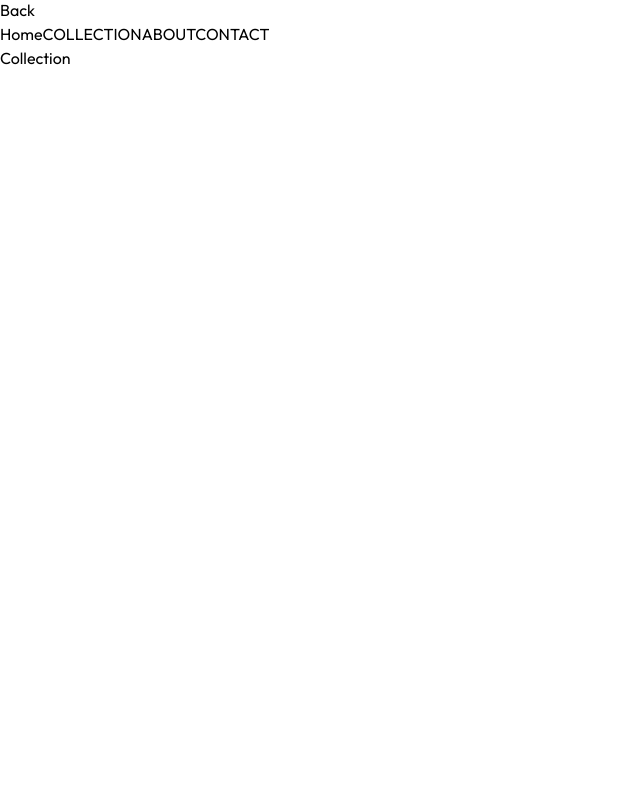
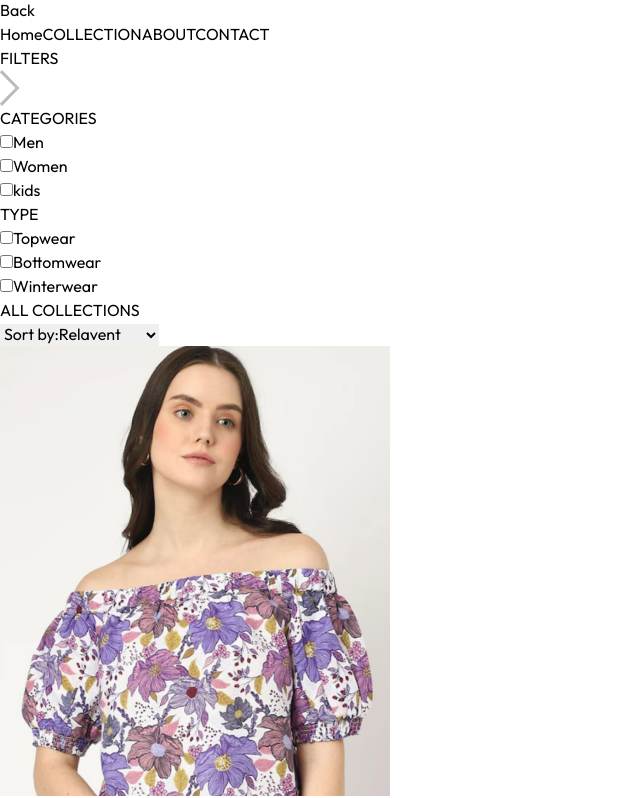
Before and after one commit to MohamedAmr23/forever-e-commerce, a React (Vite) app: page /collection in a window 1280 px wide. Shown: the part 476-1274 px from the top of the page, without its empty margins (0-640 px from the left). Before the commit the page ends 800 px from the top, so only its background shows below. Built offline with nearby package versions, Linux system fonts and the light colour scheme.

Commit message:
subscribe,footer-and-category-page

```diff
--- /dev/null
+++ b/src/components/Footer.jsx
@@ -0,0 +1,36 @@
+import {assetsFront} from '../assets/frontend_assets/assets.js'
+const Footer = () => {
+  return (
+    <div>
+        <div className='flex flex-col sm:grid grid-cols-[3fr_1fr_1fr] gap-14 my-10 mt-20 text-sm'>
+            <div >
+                <img src={assetsFront.logo} className='w-32 mb-5'/>
+                <p className='text-gray-600 w-full md:w-2/3'>Lorem Ipsum is simply dummy text of the printing and typesetting industry. Lorem Ipsum has been the  standard dummy text ever since the 1500s, when an unknown printer took a galley of type and scrambled it to make a type specimen book.</p>
+            </div>
+            <div>
+                <p className='text-xl font-medium mb-5'>COMPANY</p>
+                <ul className='flex flex-col gap-1 text-gray-600'>
+                    <li>Home</li>
+                    <li>About us</li>
+                    <li>Delivery</li>
+                    <li>Privacy policy</li>
+                </ul>
+            </div>
+            <div >
+                <p className='text-xl font-medium mb-5'>GET IN TOUCH</p>
+                <ul className='flex flex-col gap-1 text-gray-600'>
+                    <li>+1-000-000-0000</li>
+                    <li>greatstackdev@gmail.com</li>
+                    <li><a target='_blank' href='https://www.facebook.com/profile.php?id=100030906974430'>FaceBook</a></li>
+                </ul>
+            </div>
+        </div>
+        <div>
+            <hr/>
+            <p className='py-5 text-sm text-center'>Copyright 2024@ Mohamed Amr - All Right Reserved.</p>
+        </div>
+    </div>
+  )
+}
+
+export default Footer
--- a/src/components/MainLayout.jsx/MainLayout.jsx
+++ b/src/components/MainLayout.jsx/MainLayout.jsx
@@ -1,12 +1,14 @@
 import  { Fragment } from 'react'
 import { Outlet } from 'react-router-dom'
 import Navbar from '../navbar/Navbar.jsx'
+import Footer from '../Footer.jsx'
 
 const MainLayout = () => {
   return (
     <Fragment>
       <Navbar/>
       <Outlet/>
+      <Footer/>
     </Fragment>
   )
 }
--- /dev/null
+++ b/src/components/NewsletterBox.jsx
@@ -0,0 +1,23 @@
+import  { useEffect, useRef } from 'react'
+
+const NewsletterBox = () => {
+    const subsribe=useRef()
+    useEffect(()=>{
+        subsribe.current.focus()
+    })
+    const formHandler=(e)=>{
+        e.preventDefault()
+    }
+  return (
+    <div className='flex flex-col gap-3 justify-center items-center py-10 text-center'>
+        <p className='text-gray-800 text-2xl font-medium'>Subscribe now & get 20% off</p>
+        <p className='text-gray-400 mt-3'>Lorem Ipsum is simply dummy text of the printing and typesetting industry.</p>
+        <form onSubmit={formHandler} className='w-full sm:w-1/2 gap-3 mx-auto my-6 border pl-3 flex items-center' >
+            <input type='email' placeholder='Enter Your Email' className='w-full sm:flex-1 outline-none rounded' ref={subsribe}  required/>
+            <button type='submit' className='flex bg-black text-white text-xs py-4 px-10 rounded-tr rounded-br '>SUBSCRIBE</button>
+        </form>
+    </div>
+  )
+}
+
+export default NewsletterBox
--- a/src/pages/Collection.jsx
+++ b/src/pages/Collection.jsx
@@ -1,9 +1,133 @@
-import React from 'react'
+import { useEffect, useState } from 'react'
+import  { useContext } from 'react'
+import { ShopContext } from '../context/ShopContext.jsx'
+import {assetsFront} from '../assets/frontend_assets/assets.js'
+import ProductItem from '../components/ProductItem.jsx'
+import Title from "../components/Title.jsx"
+const Collection = () => {
+  const {products}=useContext(ShopContext)
+  const [showFilter,setShowFilter]=useState(false)
+  const [allProduct,setAllProduct]=useState([])
+  const [category,setCategory]=useState([])
+  const [subCategory,setSubCategory]=useState([])
 
-const Collection = () => {
+  const toggleCategory=(e)=>{
+    if(category.includes(e.target.value)){
+      setCategory(prev=>prev.filter((item)=>item!==e.target.value))
+    }else{
+      setCategory(prev=>[...prev,e.target.value])
+    }
+  }
+  const toggleSubCategory=(e)=>{
+    if(subCategory.includes(e.target.value)){
+      setSubCategory(prev=>prev.filter((item)=>item!==e.target.value))
+    }else{
+      setSubCategory(prev=>[...prev,e.target.value])
+    }
+  }
+
+  const applyFilter=()=>{
+    let productsCopy=products.slice()
+    if(category.length > 0){
+      productsCopy=productsCopy.filter((item)=>category.includes(item.category))
+    }
+    if(subCategory.length > 0){
+      productsCopy=productsCopy.filter((item)=>subCategory.includes(item.subCategory))
+    }
+    setAllProduct(productsCopy)
+  }
+  useEffect(()=>{
+
+   setAllProduct(products)
+  },[])
+  useEffect(()=>{
+    applyFilter()
+  },[category,subCategory])
   return (
-    <div>Collection</div>
-  )
+    <div className="flex flex-col sm:flex-row gap-1 sm:gap-10 pt-10 border-t">
+      {/* filter option */}
+      <div className="min-w-60">
+        <p
+          onClick={() => setShowFilter(!showFilter)}
+          className="my-2 text-xl flex items-center cursor-pointer gap-2"
+        >
+          FILTERS
+          <img
+            src={assetsFront.dropdown_icon}
+            className={`sm:hidden h-3 ${showFilter ? "rotate-90" : ""}`}
+          />
+        </p>
+
+        {/* Category filter */}
+        <div
+          className={`border border-gray-300 pl-5 py-3 my-5  ${
+            showFilter ? "block" : "hidden"
+          }  sm:block`}
+        >
+          <p className="mb-3 text-sm font-medium">CATEGORIES</p>
+          <div className="flex flex-col gap-2 text-sm font-light text-gray-700">
+            <p className="flex gap-2">
+              <input type="checkbox" className="w-3" value={"Men"} onChange={toggleCategory} />
+              Men
+            </p>
+            <p className="flex gap-2">
+              <input type="checkbox" className="w-3" value={"Women"} onChange={toggleCategory} />
+              Women
+            </p>
+            <p className="flex gap-2">
+              <input type="checkbox" className="w-3" value={"Kids"} onChange={toggleCategory} />
+              kids
+            </p>
+          </div>
+        </div>
+        {/* subCategory */}
+        <div
+          className={`border border-gray-300 pl-5 py-3 mt-6  ${
+            showFilter ? "block" : "hidden"
+          } sm:block`}
+        >
+          <p className="mb-3 text-sm font-medium">TYPE</p>
+          <div className="flex flex-col gap-2 text-sm font-light text-gray-700">
+            <p className="flex gap-2">
+              <input type="checkbox" className="w-3" value={"Topwear"} onChange={toggleSubCategory}/>
+              Topwear
+            </p>
+            <p className="flex gap-2">
+              <input type="checkbox" className="w-3" value={"Bottomwear"} onChange={toggleSubCategory}/>
+              Bottomwear
+            </p>
+            <p className="flex gap-2">
+              <input type="checkbox" className="w-3" value={"Winterwear"} onChange={toggleSubCategory}/>
+              Winterwear
+            </p>
+          </div>
+        </div>
+      </div>
+      {/* Right side */}
+      <div className="flex-1">
+        <div className="flex justify-between text-base sm:text-2xl mb-4 ">
+          <Title text1={"ALL"} text2={"COLLECTIONS"} />
+          <select className="border-2 border-gray-300 text-sm px-2">
+            <option value="relavent">Sort by:Relavent</option>
+            <option value="low-high">Sort by:Low to High</option>
+            <option value="high-low">Sort by:High to Low</option>
+          </select>
+        </div>
+
+        <div className="grid grid-cols-2  md:grid-cols-3 lg:grid-cols-4 gap-4 gap-y-6">
+          {allProduct.map((item, index) => (
+            <ProductItem
+              key={index}
+              id={item._id}
+              image={item.image}
+              name={item.name}
+              price={item.price}
+            />
+          ))}
+        </div>
+      </div>
+    </div>
+  );
 }
 
 export default Collection
--- a/src/pages/Home.jsx
+++ b/src/pages/Home.jsx
@@ -4,6 +4,7 @@
 import LatestCollection from '../components/LatestCollection.jsx'
 import BestSellers from '../components/BestSellers.jsx'
 import OurPolicy from '../components/OurPolicy.jsx'
+import NewsletterBox from '../components/NewsletterBox.jsx'
 const Home = () => {
   return (
     <Fragment>
@@ -11,6 +12,7 @@
       <LatestCollection/>
       <BestSellers/>
       <OurPolicy/>
+      <NewsletterBox/>
     </Fragment>
   )
 }
```
